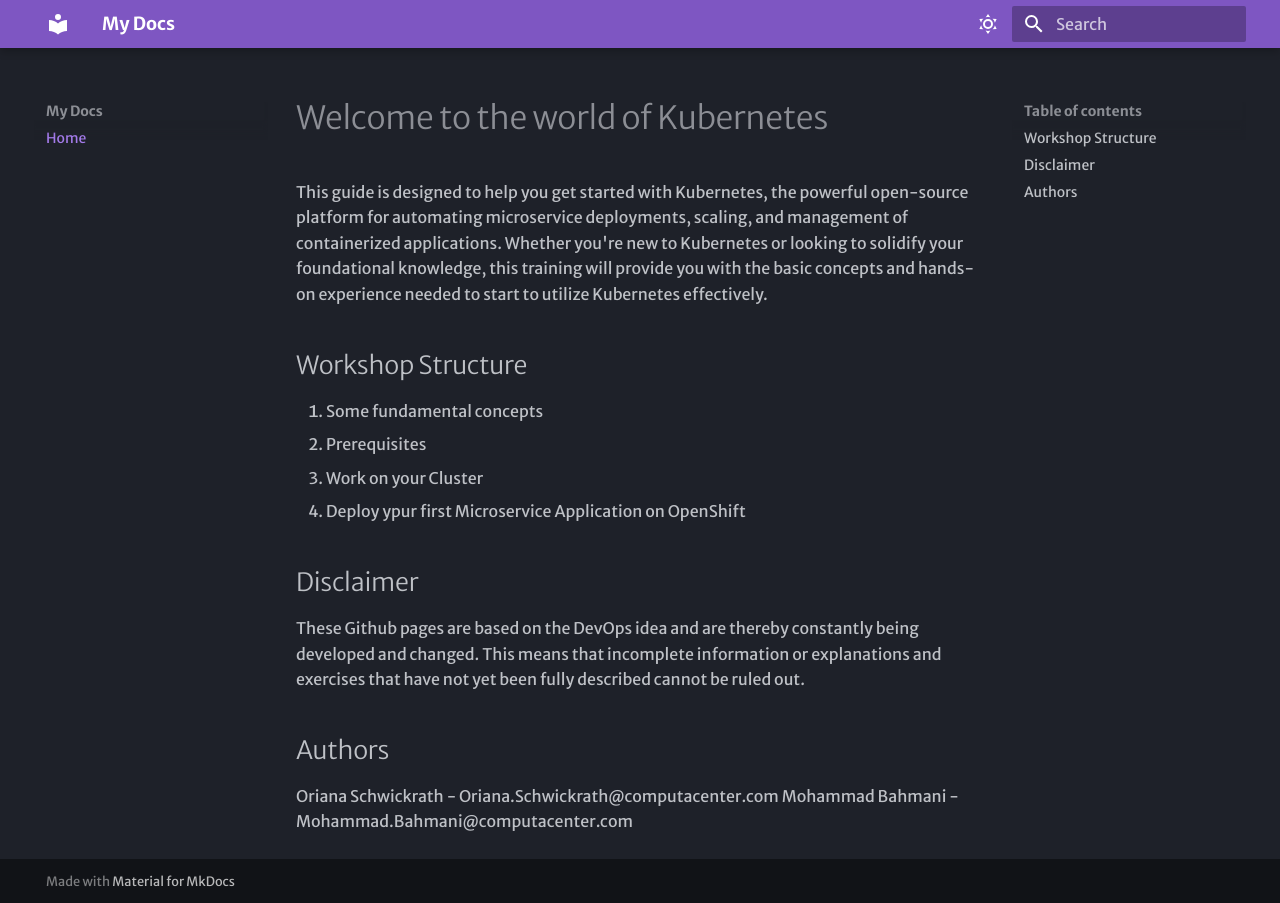
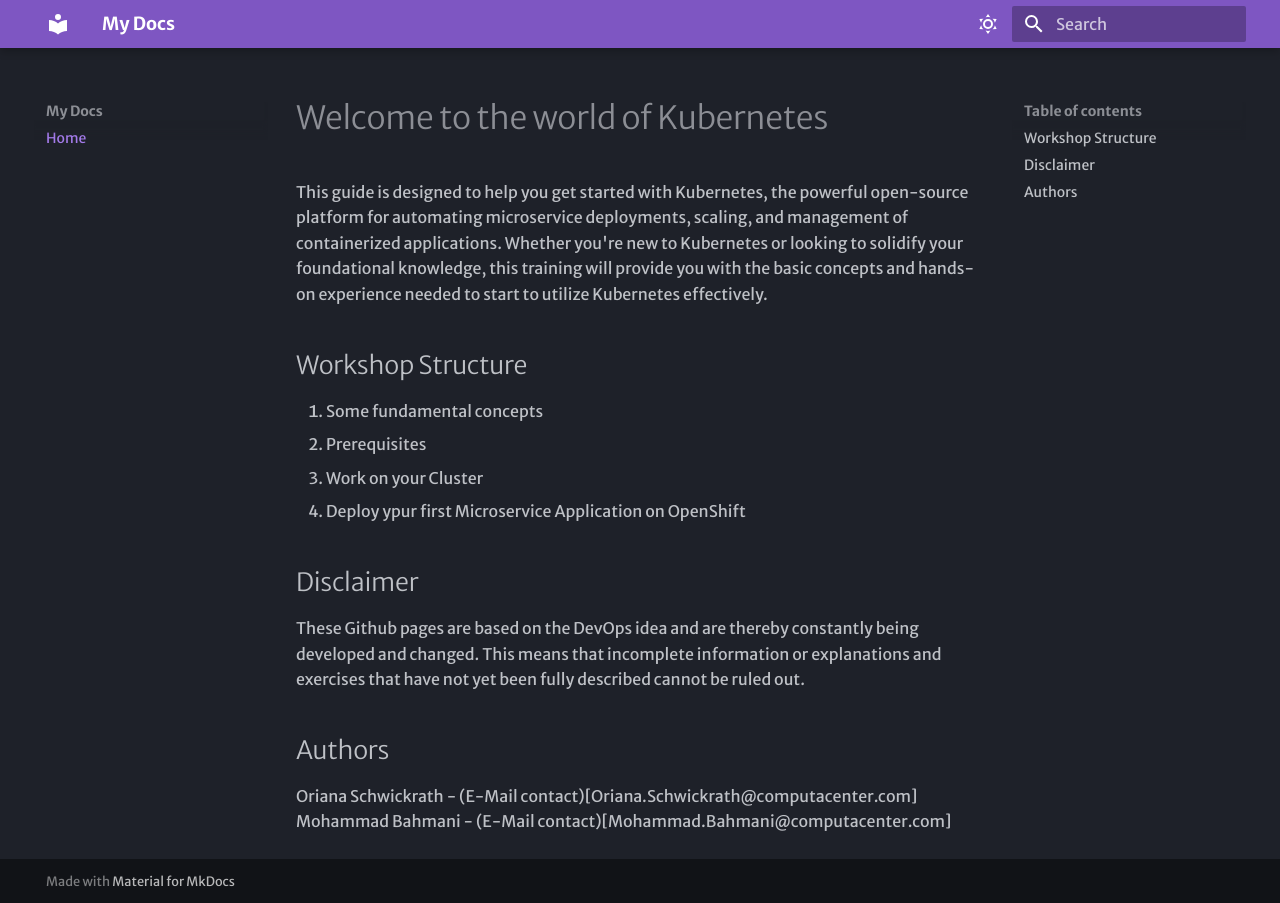
Before and after one commit to anairo98/kubernetes-training, an MkDocs documentation site: the page built from docs/index.md, in a window 1280 px wide. Built offline with MkDocs 1.6.1 and Material for MkDocs 9.7.7, drawn with Linux system fonts in a browser that asks for light colours; some web fonts are replaced.

Commit message:
update index.md

```diff
--- a/docs/index.md
+++ b/docs/index.md
@@ -14,5 +14,6 @@
 These Github pages are based on the DevOps idea and are thereby constantly being developed and changed. This means that incomplete information or explanations and exercises that have not yet been fully described cannot be ruled out.
 
 ## Authors
-Oriana Schwickrath - Oriana.Schwickrath@computacenter.com
-Mohammad Bahmani - Mohammad.Bahmani@computacenter.com
+
+Oriana Schwickrath - (E-Mail contact)[Oriana.Schwickrath@computacenter.com]
+Mohammad Bahmani - (E-Mail contact)[Mohammad.Bahmani@computacenter.com]
```
